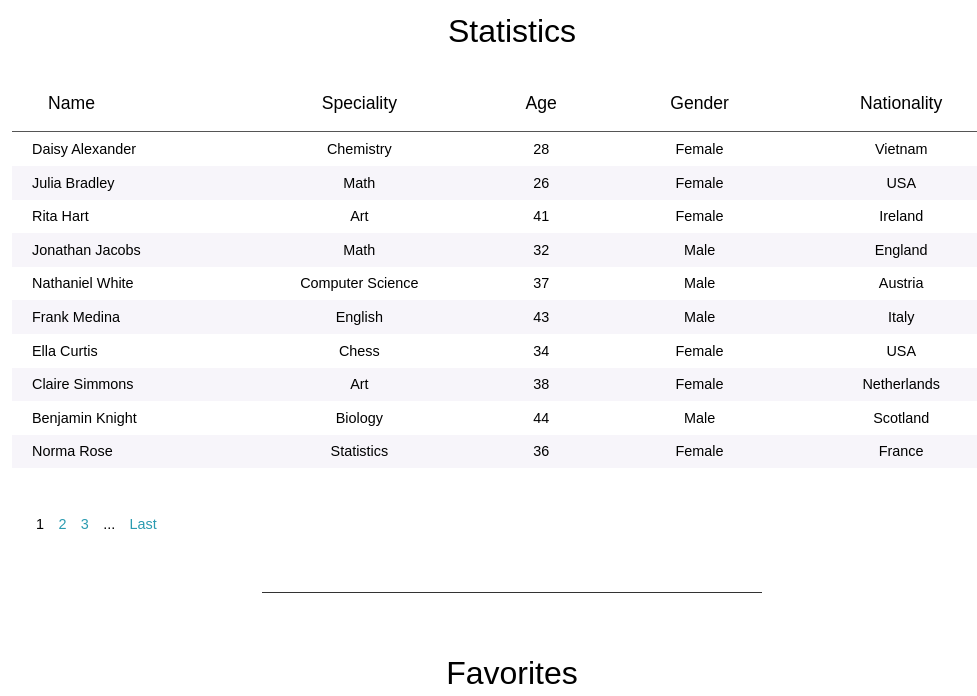
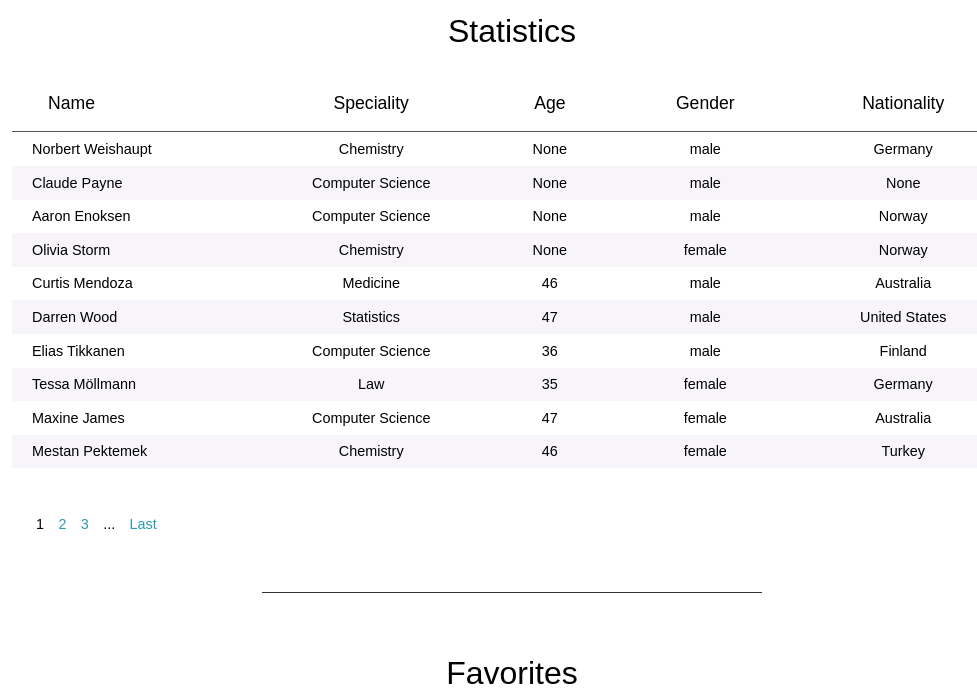
Before and after one commit to arseniygroh/teachinder, a plain HTML site: page index.html in a window 1280 px wide. Shown: the part 1400-2096 px from the top of the page, without its empty margins (128-1105 px from the left). Drawn offline with Linux system fonts and the light colour scheme.

Commit message:
add method for table population

```diff
--- a/index.html
+++ b/index.html
@@ -146,7 +146,7 @@
                         </tr>
                       </thead>
                       <tbody>
-                        <tr>
+                        <!-- <tr>
                             <td>Daisy Alexander</td>
                             <td>Chemistry</td>
                             <td>28</td>
@@ -215,7 +215,7 @@
                             <td>36</td>
                             <td>Female</td>
                             <td>France</td>
-                        </tr>
+                        </tr> -->
                       </tbody>
                     </table>
                   </div>
--- a/script.js
+++ b/script.js
@@ -2081,8 +2081,11 @@ document.addEventListener('DOMContentLoaded', function() {
     const filters = document.querySelector(".top-teachers__filters");
     const loadMoreBtn = document.getElementById('load-more-btn');
     const loadLessBtn = document.getElementById('load-less-btn');
+    const table = document.querySelector(".statistics__table");
 
     const PAGE_SIZE = 10;
+    const TOTAL_PAGES = Math.ceil(teachers.length / PAGE_SIZE);
+    let currentPage = 1;
     let shown = 0;
     let visibleTeachers = teachers
 
@@ -2140,6 +2143,26 @@ document.addEventListener('DOMContentLoaded', function() {
       );
     }
 
+    function populateTable(teachers, page) {
+      currentPage = page;
+      const start = (page - 1) * PAGE_SIZE;
+      const end = start + PAGE_SIZE;
+      let html = ``;
+      teachers.slice(start, end).forEach(t => {
+        html += `
+          <tr>
+            <td>${t.full_name ?? "Anonym"}</td>
+            <td>${t.course ?? "None"}</td>
+            <td>${t.age ?? "None"}</td>
+            <td>${t.gender ?? "None"}</td>
+            <td>${t.country ?? "None"}</td>
+          </tr>
+        `;
+      });
+      const tbody = table.querySelector("tbody");
+      tbody.innerHTML = html;
+    }
+
     filters.children[1].innerHTML = `
       <div class="top-teachers__filter">
         <label for="filter-region">Region</label>
@@ -2148,6 +2171,7 @@ document.addEventListener('DOMContentLoaded', function() {
     `;
 
     renderFavorites();
+    populateTable(teachers, currentPage);
     showMore();
 
     function showMore() {
```
